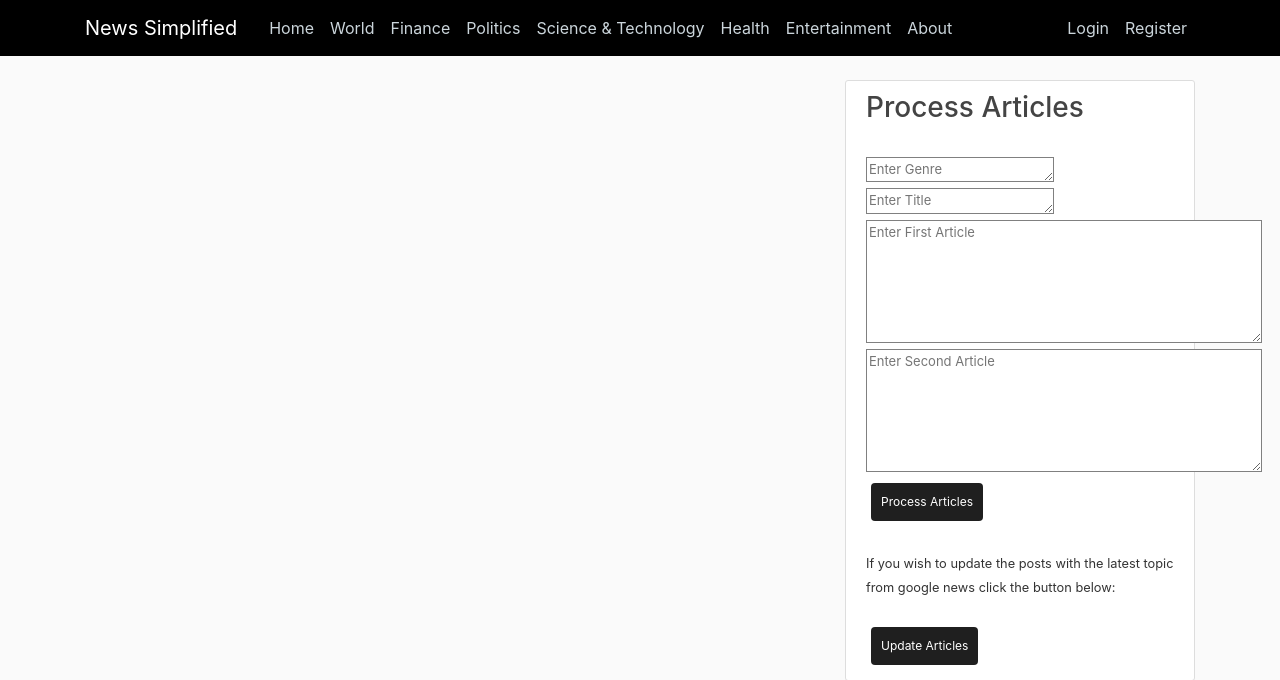
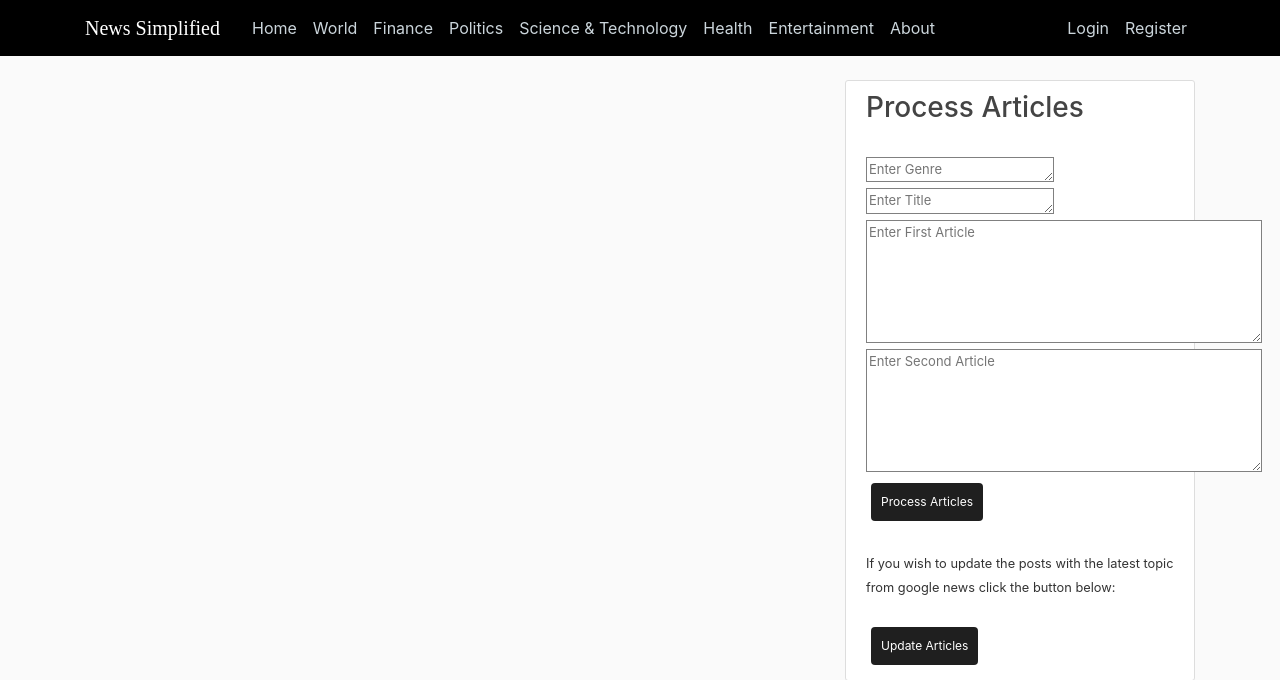
Before and after one commit to dthomas40/newssimplified, a Django app: page / in a window 1280 px wide. Shown: the top 680 px of the page. Run offline with Django 3.2, Linux system fonts and the light colour scheme; data that the repository does not hold is empty; some libraries are stand-ins or nearby versions.

Commit message:
styling changes

```diff
--- a/blog/templates/blog/base.html
+++ b/blog/templates/blog/base.html
@@ -85,7 +85,7 @@
     <header class="site-header">
       <nav class="navbar navbar-expand-md navbar-dark bg-steel fixed-top">
         <div class="container">
-          <a class="navbar-brand mr-4" href="{% url 'blog-home' %}">News Simplified</a>
+          <a style="font-family: 'Times New Roman', Times, serif;" class="navbar-brand mr-4" href="{% url 'blog-home' %}">News Simplified</a>
           <button class="navbar-toggler" type="button" data-toggle="collapse" data-target="#navbarToggle" aria-controls="navbarToggle" aria-expanded="false" aria-label="Toggle navigation">
           <span class="navbar-toggler-icon"></span>
           </button>
```
